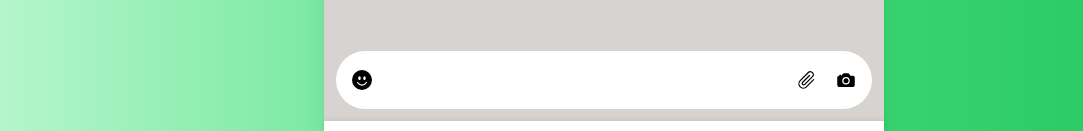
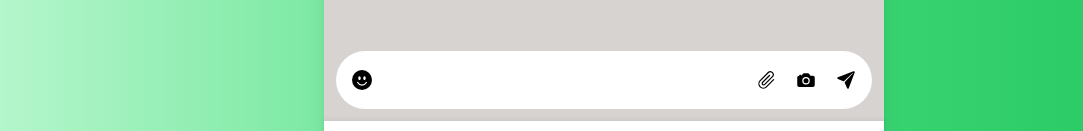
Before and after one commit to Kaduh15/whatsapp-app, a Next.js app: page /chat/1 in a window 1280 px wide. Shown: the part 631-762 px from the top of the page, without its empty margins (36-1119 px from the left). Built offline with nearby package versions, Linux system fonts and the light colour scheme.

Commit message:
🎨 style(page.tsx): add IoPaperPlane icon to the chat page for sending messages 🐛 fix(page.tsx): import IoPaperPlane icon from react-icons/io5 to fix missing icon issue

```diff
--- a/src/app/chat/[chatId]/page.tsx
+++ b/src/app/chat/[chatId]/page.tsx
@@ -1,6 +1,6 @@
 import { BsEmojiSmileFill } from 'react-icons/bs'
 import { GoPaperclip } from 'react-icons/go'
-import { IoCamera } from 'react-icons/io5'
+import { IoCamera, IoPaperPlane } from 'react-icons/io5'
 
 type ChatIdProps = {
   params: { chatId: string }
@@ -18,6 +18,7 @@ export default async function ChatId({ params }: ChatIdProps) {
         />
         <GoPaperclip className="h-5 w-5" />
         <IoCamera className="h-5 w-5" />
+        <IoPaperPlane className="h-5 w-5" />
       </div>
     </div>
   )
```
